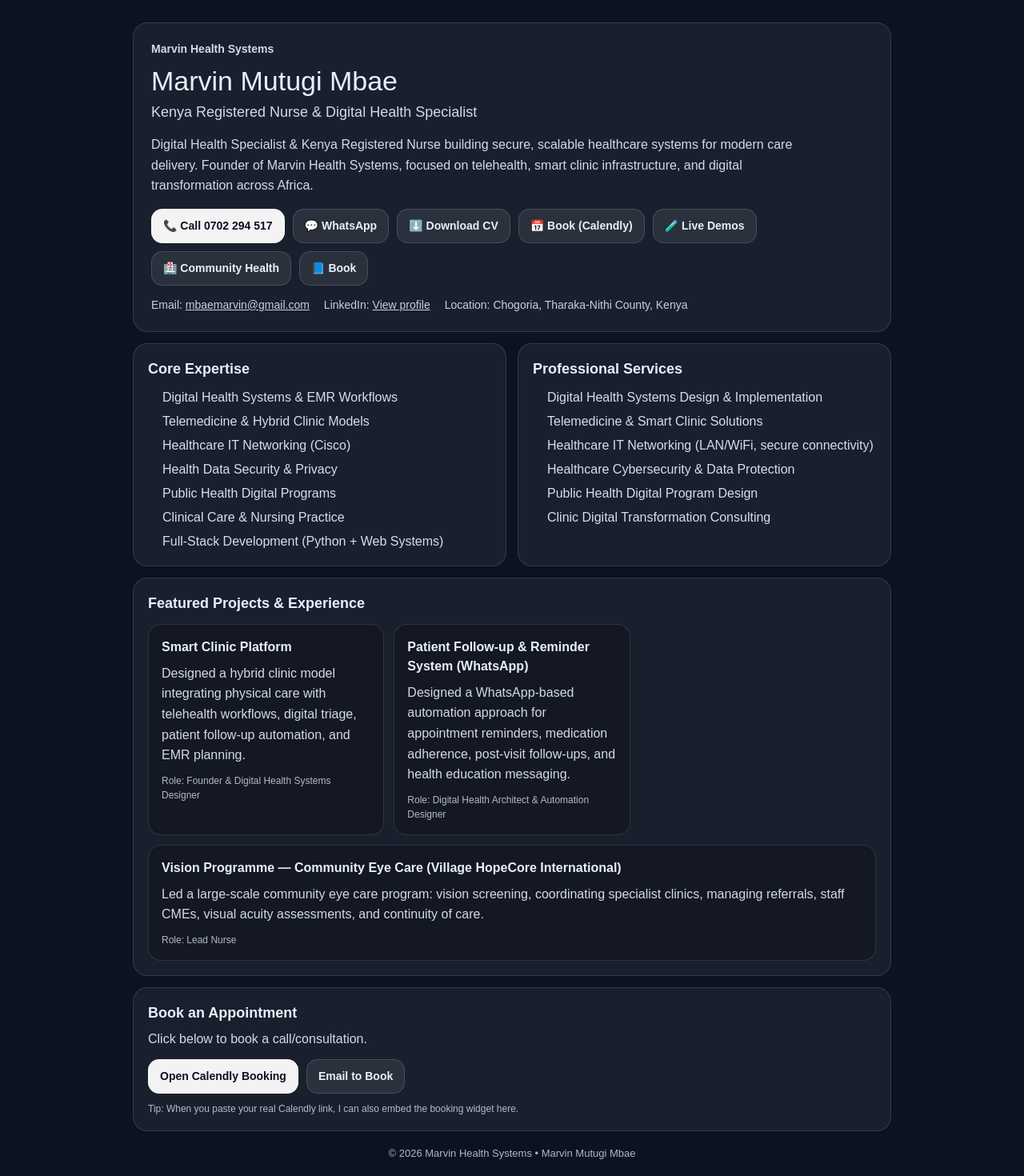
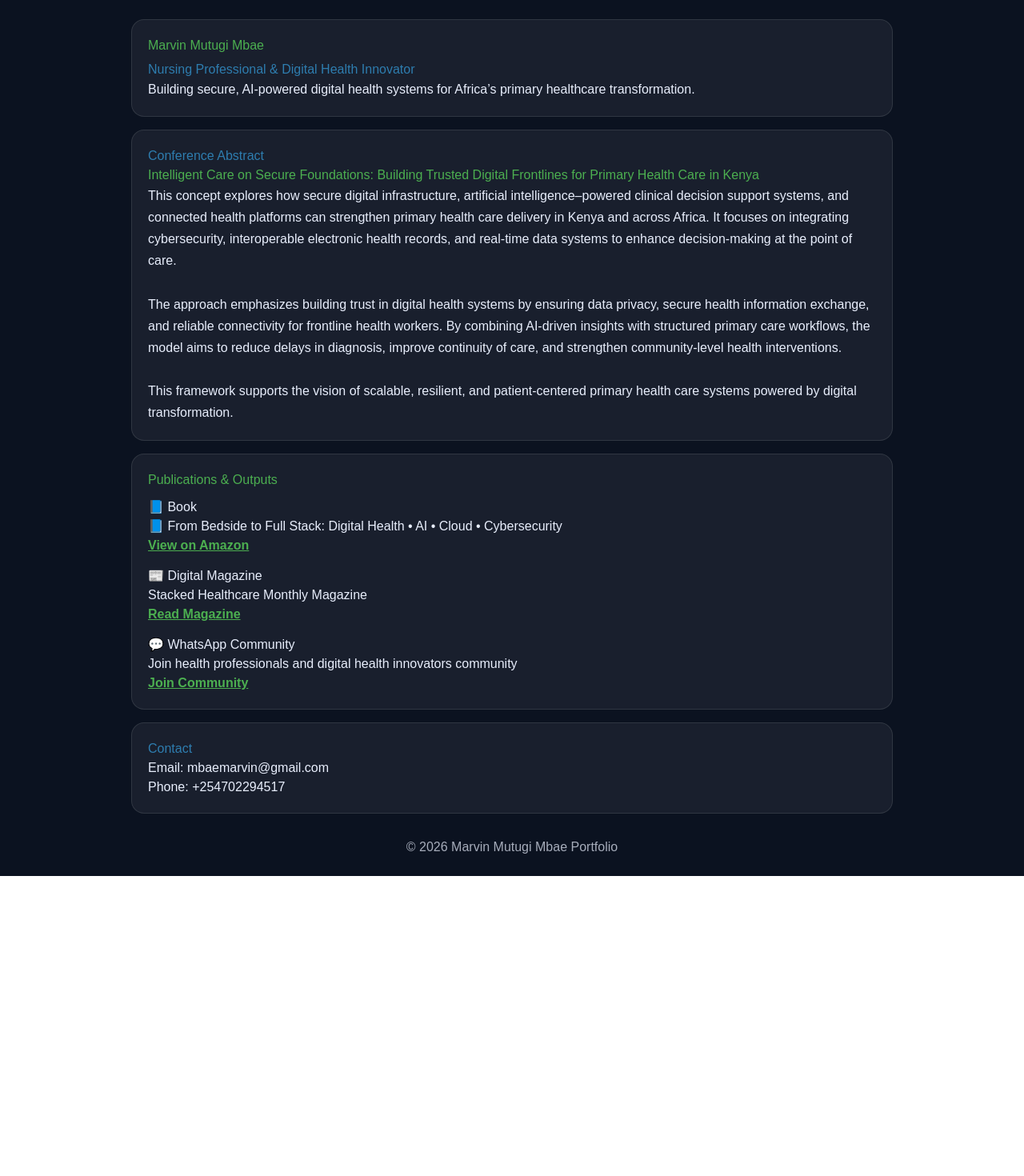
Before and after one commit to mbaemarvin-afk/marvin-health-systems, a Next.js app: page / in a window 1280 px wide. Shown: the top 1470 px of the page at 80% size. After the commit the page ends 1095 px from the top, so only its background shows below. Built offline with nearby package versions, Linux system fonts and the light colour scheme.

Commit message:
Revise portfolio details and add new sections
Updated personal portfolio details including name, title, and biography. Added new sections for book and magazine information.

```diff
--- a/app/page.tsx
+++ b/app/page.tsx
@@ -1,303 +1,112 @@
-// app/page.tsx
+// app/page.tsx (PERSONAL PORTFOLIO - UPDATED)
+// Marvin Mutugi Mbae Portfolio
 
-const BRAND_NAME = "Marvin Health Systems";
-const FULL_NAME = "Marvin Mutugi Mbae ";
-const TITLE = "Kenya Registered Nurse & Digital Health Specialist";
+import React from "react";
 
-const BIO =
-  "Digital Health Specialist & Kenya Registered Nurse building secure, scalable healthcare systems for modern care delivery. Founder of Marvin Health Systems, focused on telehealth, smart clinic infrastructure, and digital transformation across Africa.";
+const BRAND_NAME = "Marvin Mutugi Mbae Portfolio";
+const FULL_NAME = "Marvin Mutugi Mbae";
+const TITLE = "Nursing Professional & Digital Health Innovator";
+
+const THEME = {
+  primary: "#4CAF50",
+  secondary: "#2E7DAF",
+  neutral: "#333333",
+  bg: "#0b1220",
+  card: "rgba(255,255,255,0.06)",
+  text: "#e8eefc"
+};
+
+const ABSTRACT_TITLE = "Intelligent Care on Secure Foundations: Building Trusted Digital Frontlines for Primary Health Care in Kenya";
+
+const ABSTRACT = `This concept explores how secure digital infrastructure, artificial intelligence–powered clinical decision support systems, and connected health platforms can strengthen primary health care delivery in Kenya and across Africa. It focuses on integrating cybersecurity, interoperable electronic health records, and real-time data systems to enhance decision-making at the point of care.
+
+The approach emphasizes building trust in digital health systems by ensuring data privacy, secure health information exchange, and reliable connectivity for frontline health workers. By combining AI-driven insights with structured primary care workflows, the model aims to reduce delays in diagnosis, improve continuity of care, and strengthen community-level health interventions.
+
+This framework supports the vision of scalable, resilient, and patient-centered primary health care systems powered by digital transformation.`;
+
+const BOOK_TITLE = "📘 From Bedside to Full Stack: Digital Health • AI • Cloud • Cybersecurity";
+const BOOK_LINK = "https://lnkd.in/d9y8X9KW";
+
+const MAGAZINE_TITLE = "Stacked Healthcare Monthly Magazine";
+const MAGAZINE_LINK = "https://lnkd.in/dq3St_Na";
+
+const WHATSAPP_COMMUNITY = "https://lnkd.in/d7wwuKmt";
 
 const EMAIL = "mbaemarvin@gmail.com";
-const PHONE_DISPLAY = "0702 294 517";
-const PHONE_E164 = "+254702294517";
-const WHATSAPP_NUMBER = "254702294517";
-
-const LOCATION = "Chogoria, Tharaka-Nithi County, Kenya";
-
-const CV_PATH = "/Cv.pdf";
-
-// Replace this with your real Calendly link when ready:
-const CALENDLY_URL = "https://calendly.com/app/scheduling/meeting_types/user/me";
-
-const LINKEDIN_URL = "https://www.linkedin.com/in/marvin-mutugi-0248a2128/";
+const PHONE = "+254702294517";
 
 export default function Page() {
   return (
-    <main style={{ minHeight: "100vh", background: "#0b1220", color: "#e8eefc" }}>
-      <div style={{ maxWidth: 980, margin: "0 auto", padding: "28px 16px" }}>
+    <main style={{ background: THEME.bg, color: THEME.text, minHeight: "100vh" }}>
+      <div style={{ maxWidth: 1000, margin: "0 auto", padding: 24 }}>
+
         {/* HERO */}
-        <section style={hero}>
-          <div style={{ opacity: 0.9, fontSize: 14, fontWeight: 800 }}>{BRAND_NAME}</div>
+        <section style={cardStyle}>
+          <h1 style={{ color: THEME.primary, marginBottom: 6 }}>{FULL_NAME}</h1>
+          <h2 style={{ color: THEME.secondary, marginTop: 0 }}>{TITLE}</h2>
+          <p style={{ lineHeight: 1.6 }}>
+            Building secure, AI-powered digital health systems for Africa’s primary healthcare transformation.
+          </p>
+        </section>
 
-          <h1 style={{ margin: "10px 0 6px", fontSize: 34, lineHeight: 1.15 }}>
-            {FULL_NAME}
-          </h1>
+        {/* ABSTRACT */}
+        <section style={cardStyle}>
+          <h2 style={{ color: THEME.secondary }}>Conference Abstract</h2>
+          <h3 style={{ color: THEME.primary }}>{ABSTRACT_TITLE}</h3>
+          <p style={{ whiteSpace: "pre-line", lineHeight: 1.7 }}>
+            {ABSTRACT}
+          </p>
+        </section>
 
-          <div style={{ opacity: 0.9, fontSize: 18 }}>{TITLE}</div>
+        {/* PUBLICATIONS */}
+        <section style={cardStyle}>
+          <h2 style={{ color: THEME.primary }}>Publications & Outputs</h2>
 
-          <p style={{ marginTop: 14, opacity: 0.9, maxWidth: 820, lineHeight: 1.6 }}>
-            {BIO}
-          </p>
-
-          {/* Buttons */}
-          <div style={{ display: "flex", gap: 10, flexWrap: "wrap", marginTop: 16 }}>
-            <a href={`tel:${PHONE_E164}`} style={btnPrimary} aria-label="Call Marvin">
-              📞 Call {PHONE_DISPLAY}
-            </a>
-
-            <a
-              href={`https://wa.me/${WHATSAPP_NUMBER}`}
-              target="_blank"
-              rel="noreferrer"
-              style={btn}
-              aria-label="WhatsApp Marvin"
-            >
-              💬 WhatsApp
-            </a>
-
-            <a href={CV_PATH} download style={btn} aria-label="Download CV">
-              ⬇️ Download CV
-            </a>
-
-            <a href="#book" style={btn} aria-label="Go to booking section">
-              📅 Book (Calendly)
-            </a>
-
-            <a href="/demos" style={btn}>
-              🧪 Live Demos
-            </a>
-
-            <a href="/community" style={btn}>
-              🏥 Community Health
-            </a>
-
-            <a href="/book" style={btn}>
-              📘 Book
-            </a>
+          <div style={{ marginTop: 10 }}>
+            <h3>📘 Book</h3>
+            <p>{BOOK_TITLE}</p>
+            <a href={BOOK_LINK} target="_blank" style={linkStyle}>View on Amazon</a>
           </div>
 
-          {/* Contact line */}
-          <div
-            style={{
-              marginTop: 14,
-              display: "flex",
-              flexWrap: "wrap",
-              gap: "10px 18px",
-              fontSize: 14,
-              opacity: 0.85,
-            }}
-          >
-            <span>
-              Email:{" "}
-              <a style={link} href={`mailto:${EMAIL}`}>
-                {EMAIL}
-              </a>
-            </span>
+          <div style={{ marginTop: 14 }}>
+            <h3>📰 Digital Magazine</h3>
+            <p>{MAGAZINE_TITLE}</p>
+            <a href={MAGAZINE_LINK} target="_blank" style={linkStyle}>Read Magazine</a>
+          </div>
 
-            <span>
-              LinkedIn:{" "}
-              <a style={link} href={LINKEDIN_URL} target="_blank" rel="noreferrer">
-                View profile
-              </a>
-            </span>
-
-            <span>Location: {LOCATION}</span>
+          <div style={{ marginTop: 14 }}>
+            <h3>💬 WhatsApp Community</h3>
+            <p>Join health professionals and digital health innovators community</p>
+            <a href={WHATSAPP_COMMUNITY} target="_blank" style={linkStyle}>Join Community</a>
           </div>
         </section>
 
-        {/* GRID SECTIONS */}
-        <div
-          style={{
-            display: "grid",
-            gap: 14,
-            marginTop: 14,
-            gridTemplateColumns: "repeat(auto-fit, minmax(280px, 1fr))",
-          }}
-        >
-          <Card title="Core Expertise">
-            <ul style={ul}>
-              <li>Digital Health Systems & EMR Workflows</li>
-              <li>Telemedicine & Hybrid Clinic Models</li>
-              <li>Healthcare IT Networking (Cisco)</li>
-              <li>Health Data Security & Privacy</li>
-              <li>Public Health Digital Programs</li>
-              <li>Clinical Care & Nursing Practice</li>
-              <li>Full-Stack Development (Python + Web Systems)</li>
-            </ul>
-          </Card>
-
-          <Card title="Professional Services">
-            <ul style={ul}>
-              <li>Digital Health Systems Design & Implementation</li>
-              <li>Telemedicine & Smart Clinic Solutions</li>
-              <li>Healthcare IT Networking (LAN/WiFi, secure connectivity)</li>
-              <li>Healthcare Cybersecurity & Data Protection</li>
-              <li>Public Health Digital Program Design</li>
-              <li>Clinic Digital Transformation Consulting</li>
-            </ul>
-          </Card>
-        </div>
-
-        {/* PROJECTS */}
-        <section style={{ ...card, marginTop: 14 }}>
-          <h2 style={h2}>Featured Projects & Experience</h2>
-
-          <div
-            style={{
-              display: "grid",
-              gap: 12,
-              marginTop: 12,
-              gridTemplateColumns: "repeat(auto-fit, minmax(280px, 1fr))",
-            }}
-          >
-            <div style={miniCard}>
-              <h3 style={h3}>Smart Clinic Platform</h3>
-              <p style={p}>
-                Designed a hybrid clinic model integrating physical care with telehealth workflows,
-                digital triage, patient follow-up automation, and EMR planning.
-              </p>
-              <div style={meta}>Role: Founder & Digital Health Systems Designer</div>
-            </div>
-
-            <div style={miniCard}>
-              <h3 style={h3}>Patient Follow-up & Reminder System (WhatsApp)</h3>
-              <p style={p}>
-                Designed a WhatsApp-based automation approach for appointment reminders,
-                medication adherence, post-visit follow-ups, and health education messaging.
-              </p>
-              <div style={meta}>Role: Digital Health Architect & Automation Designer</div>
-            </div>
-
-            <div style={{ ...miniCard, gridColumn: "1 / -1" }}>
-              <h3 style={h3}>Vision Programme — Community Eye Care (Village HopeCore International)</h3>
-              <p style={p}>
-                Led a large-scale community eye care program: vision screening, coordinating specialist clinics,
-                managing referrals, staff CMEs, visual acuity assessments, and continuity of care.
-              </p>
-              <div style={meta}>Role: Lead Nurse</div>
-            </div>
-          </div>
-        </section>
-
-        {/* BOOKING */}
-        <section id="book" style={{ ...card, marginTop: 14 }}>
-          <h2 style={h2}>Book an Appointment</h2>
-          <p style={{ ...p, marginTop: 6 }}>
-            Click below to book a call/consultation.
-          </p>
-
-          <div style={{ display: "flex", gap: 10, flexWrap: "wrap", marginTop: 12 }}>
-            <a href={CALENDLY_URL} target="_blank" rel="noreferrer" style={btnPrimary}>
-              Open Calendly Booking
-            </a>
-
-            <a
-              href={`mailto:${EMAIL}?subject=${encodeURIComponent("Booking Request - " + BRAND_NAME)}`}
-              style={btn}
-            >
-              Email to Book
-            </a>
-          </div>
-
-          <p style={{ marginTop: 10, fontSize: 12, opacity: 0.75 }}>
-            Tip: When you paste your real Calendly link, I can also embed the booking widget here.
-          </p>
+        {/* CONTACT */}
+        <section style={cardStyle}>
+          <h2 style={{ color: THEME.secondary }}>Contact</h2>
+          <p>Email: {EMAIL}</p>
+          <p>Phone: {PHONE}</p>
         </section>
 
         {/* FOOTER */}
-        <footer style={{ textAlign: "center", opacity: 0.75, marginTop: 18, fontSize: 13 }}>
-          © {new Date().getFullYear()} {BRAND_NAME} • {FULL_NAME}
+        <footer style={{ textAlign: "center", marginTop: 30, opacity: 0.7 }}>
+          © {new Date().getFullYear()} {BRAND_NAME}
         </footer>
       </div>
     </main>
   );
 }
 
-/* ---------- Small components + styles ---------- */
-
-function Card({ title, children }: { title: string; children: React.ReactNode }) {
-  return (
-    <section style={card}>
-      <h2 style={h2}>{title}</h2>
-      <div style={{ marginTop: 10 }}>{children}</div>
-    </section>
-  );
-}
-
-const hero: React.CSSProperties = {
-  borderRadius: 18,
-  padding: 22,
+const cardStyle: React.CSSProperties = {
   background: "rgba(255,255,255,0.06)",
-  border: "1px solid rgba(255,255,255,0.12)",
+  padding: 20,
+  borderRadius: 16,
+  marginBottom: 16,
+  border: "1px solid rgba(255,255,255,0.1)"
 };
 
-const card: React.CSSProperties = {
-  borderRadius: 18,
-  padding: 18,
-  background: "rgba(255,255,255,0.06)",
-  border: "1px solid rgba(255,255,255,0.12)",
+const linkStyle: React.CSSProperties = {
+  color: "#4CAF50",
+  textDecoration: "underline",
+  fontWeight: "bold"
 };
-
-const miniCard: React.CSSProperties = {
-  borderRadius: 16,
-  padding: 16,
-  background: "rgba(0,0,0,0.22)",
-  border: "1px solid rgba(255,255,255,0.12)",
-};
-
-const btn: React.CSSProperties = {
-  display: "inline-block",
-  padding: "10px 14px",
-  borderRadius: 14,
-  textDecoration: "none",
-  color: "#e8eefc",
-  background: "rgba(255,255,255,0.08)",
-  border: "1px solid rgba(255,255,255,0.14)",
-  fontWeight: 800,
-  fontSize: 14,
-};
-
-const btnPrimary: React.CSSProperties = {
-  ...btn,
-  background: "rgba(255,255,255,0.95)",
-  color: "#0b1220",
-  border: "1px solid rgba(255,255,255,0.95)",
-};
-
-const link: React.CSSProperties = {
-  textDecoration: "underline",
-  color: "#e8eefc",
-};
-
-const h2: React.CSSProperties = {
-  margin: 0,
-  fontSize: 18,
-  fontWeight: 900,
-};
-
-const h3: React.CSSProperties = {
-  margin: 0,
-  fontSize: 16,
-  fontWeight: 900,
-};
-
-const p: React.CSSProperties = {
-  marginTop: 8,
-  marginBottom: 0,
-  opacity: 0.9,
-  lineHeight: 1.6,
-};
-
-const meta: React.CSSProperties = {
-  marginTop: 10,
-  fontSize: 12,
-  opacity: 0.75,
-};
-
-const ul: React.CSSProperties = {
-  margin: 0,
-  paddingLeft: 18,
-  display: "grid",
-  gap: 6,
-  opacity: 0.92,
-};
```
